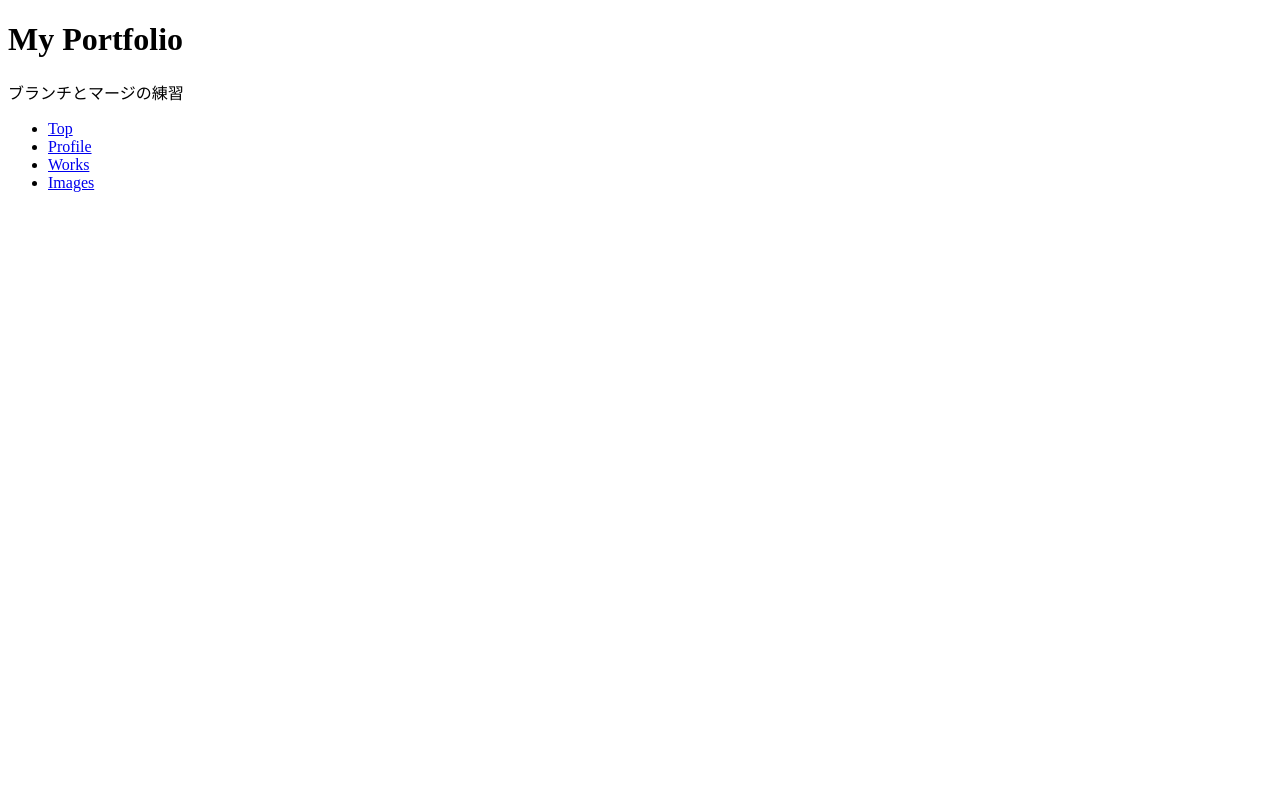
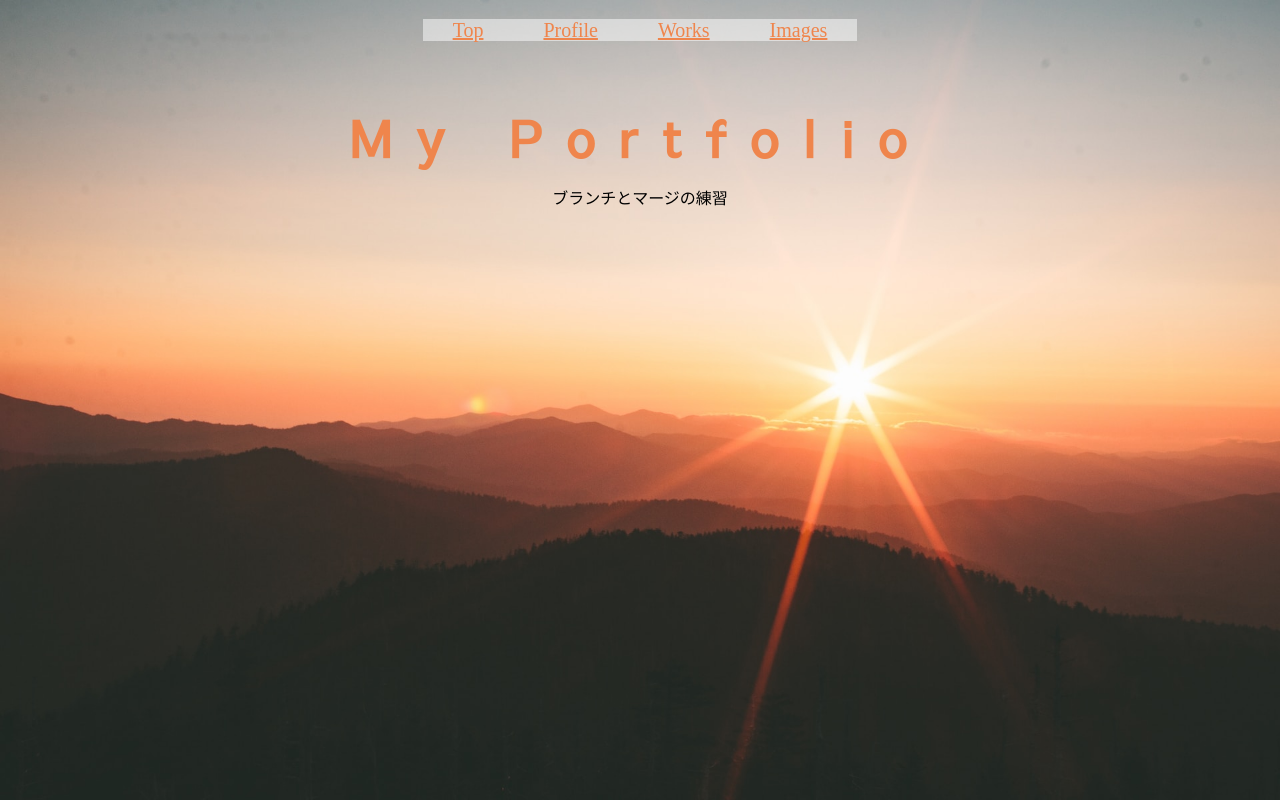
Before and after one commit to katsuhiro-ura/portfolio-sample, a plain HTML site: page index.html in a window 1280 px wide. Drawn offline with Linux system fonts and the light colour scheme.

Commit message:
cssの作成

```diff
--- /dev/null
+++ b/css/style.css
@@ -0,0 +1,56 @@
+@charset "utf-8";
+
+
+@import url('https://fonts.googleapis.com/css2?family=Sawarabi+Gothic&display=swap');
+
+*{
+    margin: 0;
+    padding: 0;
+    box-sizing: border-box;
+}
+ul,li{
+    list-style: none;
+}
+
+.header{
+    width: 100%;
+    height: 100vh;
+    background: url(../img/top.jpg) no-repeat center center;
+    background-size: cover;
+    text-align: center;
+    >h1{
+        font-family:'Sawarabi Gothic', sans-serif;
+        font-size: 50px;
+        letter-spacing: 0.5em;
+        margin-bottom: 10px;
+        color: #ef854c;
+        padding-top: 100px;
+    }
+}
+.g-nav{
+    width: 100%;
+    height: auto;
+    position: fixed;
+    top: 0;
+    left: 0;
+    >ul{
+        width: 100%;
+        height: 100px;
+        display: flex;
+        justify-content: center;
+        >li{
+            height: 60px;
+            >a{
+                padding: 0 30px;
+                line-height: 60px;
+                font-size: 20px;
+                color: #ef854c;
+                background-color: #ffffff81;
+                &:hover{
+                    color: #696ded;
+                }
+            }
+        }
+    }
+
+}
--- a/index.html
+++ b/index.html
@@ -4,6 +4,7 @@
     <meta charset="UTF-8">
     <meta name="viewport" content="width=device-width, initial-scale=1.0">
     <title>ブランチとマージの練習</title>
+    <link rel="stylesheet" href="css/style.css">
 </head>
 <body>
     <header class="header">
```
Also changed, not shown: img/top.jpg (added).
